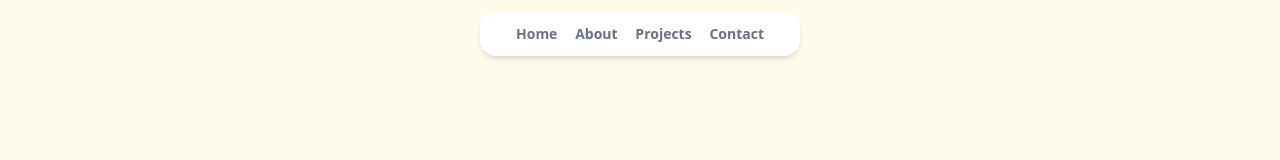
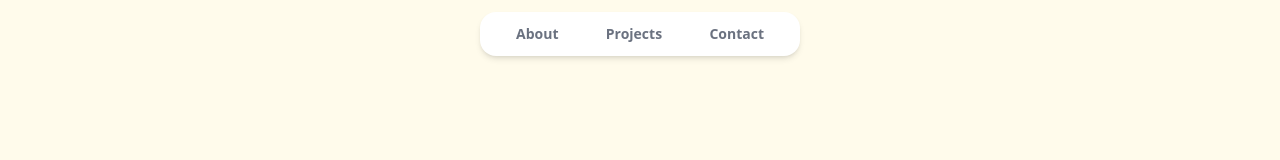
Before and after one commit to Jianwei07/jayden-portfolio, a React (Vite) app: page / in a window 1280 px wide. Shown: the top 160 px of the page. Built offline with nearby package versions, Linux system fonts and the light colour scheme.

Commit message:
included routing

```diff
--- a/src/App.jsx
+++ b/src/App.jsx
@@ -5,19 +5,33 @@ import About from "./components/About";
 import Projects from "./components/Projects";
 import Contact from "./components/Contact";
 import Footer from "./components/Footer";
-import { BrowserRouter } from "react-router-dom";
 
 function App() {
+  const scrollToSection = (sectionId) => {
+    const section = document.getElementById(sectionId);
+    if (section) {
+      section.scrollIntoView({ behavior: "smooth" });
+    }
+  };
+
   return (
     <div className="App">
-      <BrowserRouter>
-        <Header />
-        <Hero active="home" />
-        <About active="about" />
-        <Projects active="projects" />
-        <Contact active="contact" />
-        <Footer />
-      </BrowserRouter>
+      <Header
+        scrollToAbout={() => scrollToSection("about")}
+        scrollToProjects={() => scrollToSection("projects")}
+        scrollToContact={() => scrollToSection("contact")}
+      />
+      <Hero />
+      <div id="about">
+        <About />
+      </div>
+      <div id="projects">
+        <Projects />
+      </div>
+      <div id="contact">
+        <Contact />
+      </div>
+      <Footer />
     </div>
   );
 }
--- a/src/components/Footer.jsx
+++ b/src/components/Footer.jsx
@@ -19,7 +19,7 @@ function Footer() {
         backgroundColor: "#2D2E32",
         color: "white",
         textAlign: "center",
-        padding: "30px 100px",
+        padding: "20px 80px",
         fontSize: "0.9rem",
         display: "flex",
         justifyContent: "space-between",
@@ -27,8 +27,9 @@ function Footer() {
       }}
     >
       <div>
-        <span>Copyright &copy; {currentYear}. All Rights Reserved.</span>
-        <br></br>
+        <span style={{ marginRight: "10px" }}>
+          Copyright &copy; {currentYear}. All Rights Reserved.
+        </span>
         <span className="flex flex-row items-center">
           images by{" "}
           <img
--- a/src/components/Header.jsx
+++ b/src/components/Header.jsx
@@ -1,24 +1,14 @@
 import React from "react";
-import { Link } from "react-router-dom";
 
-const Header = ({ active }) => {
+const Header = ({ scrollToAbout, scrollToProjects, scrollToContact }) => {
   return (
     <div className="nav-container bg-amber-50 p-3">
       <nav className="navbar">
         <div className="w-400 mx-auto p-2 bg-white dark:bg-black shadow-md rounded-2xl flex justify-center sm:w-80">
           <ul className="flex justify-between w-full mt-1 mb-1 mx-7">
-            <NavLink to="/" active={active === "home"}>
-              Home
-            </NavLink>
-            <NavLink to="/about" active={active === "about"}>
-              About
-            </NavLink>
-            <NavLink to="/projects" active={active === "projects"}>
-              Projects
-            </NavLink>
-            <NavLink to="/contact" active={active === "contact"}>
-              Contact
-            </NavLink>
+            <NavLink onClick={scrollToAbout}>About</NavLink>
+            <NavLink onClick={scrollToProjects}>Projects</NavLink>
+            <NavLink onClick={scrollToContact}>Contact</NavLink>
           </ul>
         </div>
       </nav>
@@ -26,15 +16,13 @@ const Header = ({ active }) => {
   );
 };
 
-const NavLink = ({ to, active, children }) => (
-  <Link
-    to={to}
-    className={`${
-      active ? "text-indigo-600" : "text-gray-500 hover:text-gray-700"
-    } text-sm font-bold`}
+const NavLink = ({ onClick, children }) => (
+  <button
+    onClick={onClick}
+    className="text-gray-500 hover:text-gray-700 text-sm font-bold"
   >
     {children}
-  </Link>
+  </button>
 );
 
 export default Header;
```
